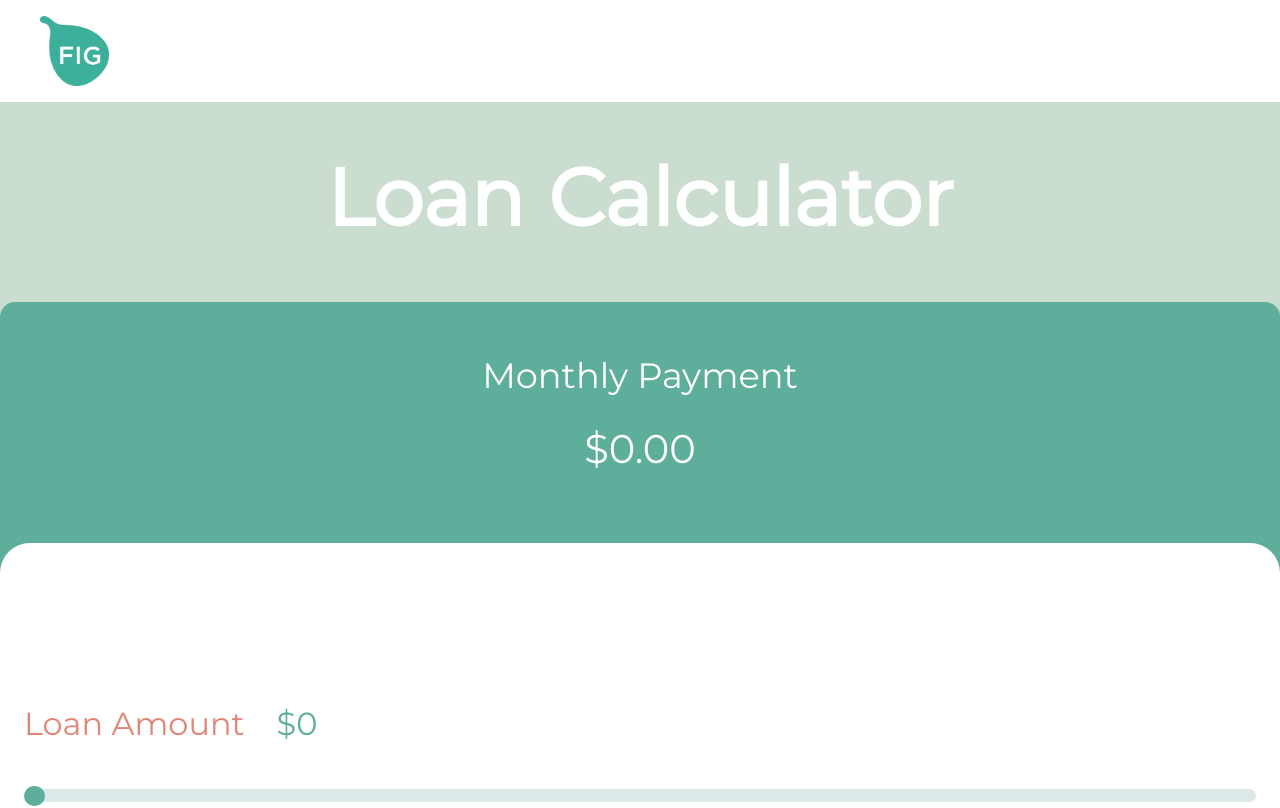
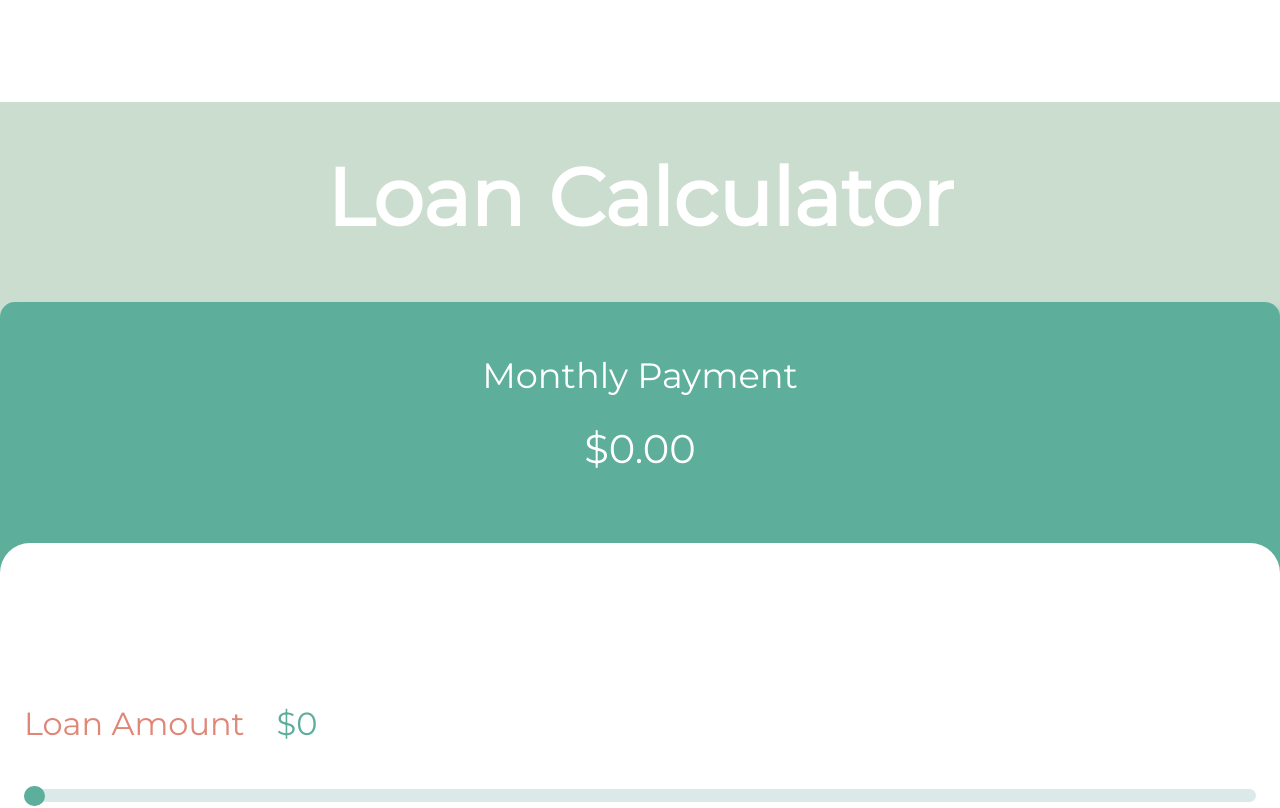
Before and after one commit to erikacolette29/loan-calculator, a React (Create React App) app: page / in a window 1280 px wide. Shown: the top 808 px of the page. Built offline with nearby package versions, Linux system fonts and the light colour scheme.

Commit message:
logo update

```diff
--- a/src/components/Nav/Nav.js
+++ b/src/components/Nav/Nav.js
@@ -5,7 +5,7 @@ const Nav = () => {
   return (
     <>
       <div className="nav">
-        <img className="logo" src="images/fig.png" />
+        <img className="logo" src="" />
       </div>
     </>
   );
```
